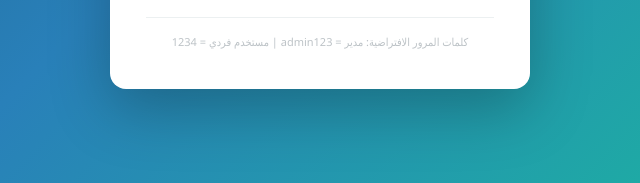
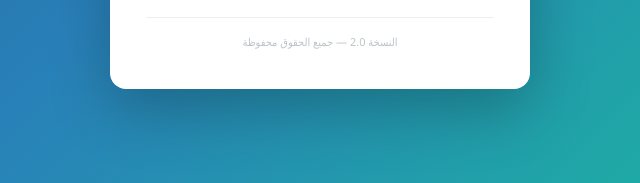
Before and after one commit to mraed1987-png/lab-system-v2, a website: page index.html in a window 1280 px wide. Shown: the part 614-797 px from the top of the page, 320-960 px from the left. Drawn offline with nearby package versions, Linux system fonts and the light colour scheme; no server answers; a script that the page names is missing.

Commit message:
Remove default password hint from login page

```diff
--- a/index.html
+++ b/index.html
@@ -55,7 +55,7 @@
         </div>
 
         <div class="login-hint">
-            كلمات المرور الافتراضية: مدير = admin123 | مستخدم فردي = 1234
+            النسخة 2.0 — جميع الحقوق محفوظة
         </div>
     </div>
 </div>
```
